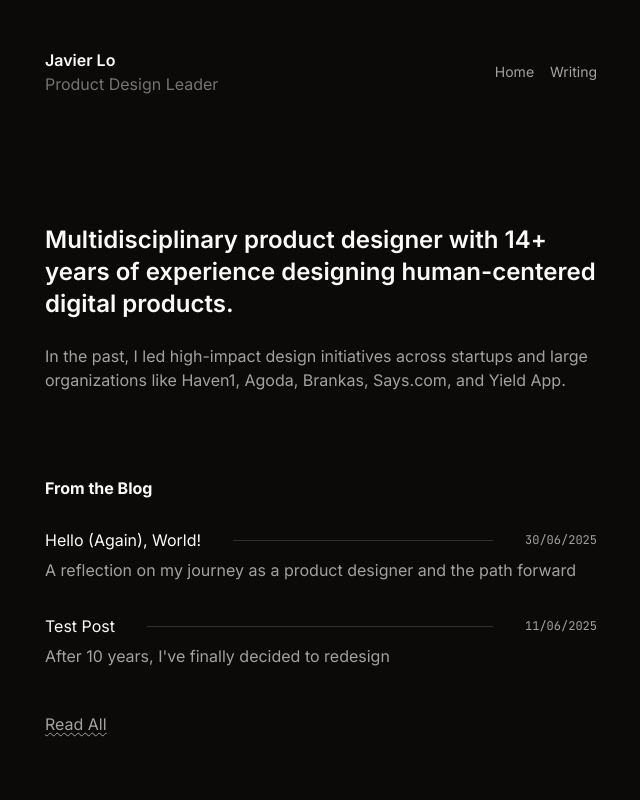
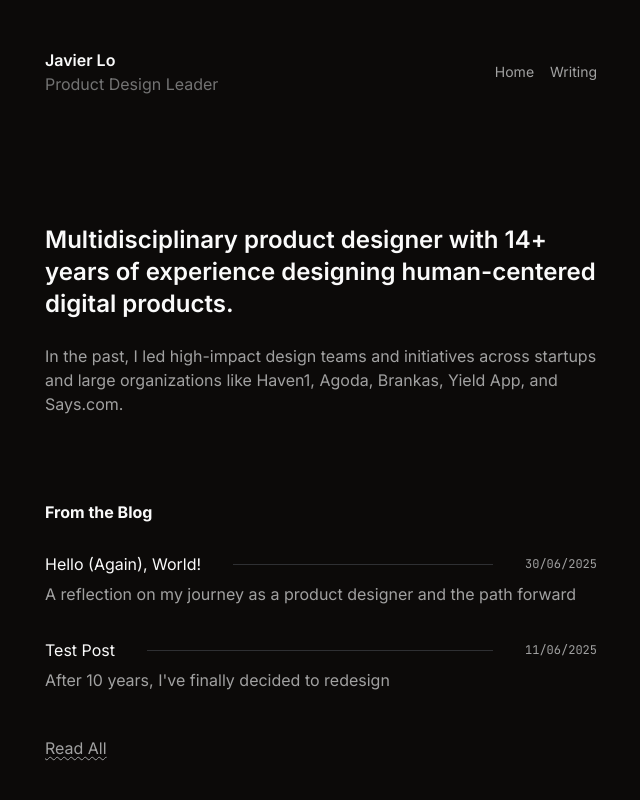
Before and after one commit to javierlocp/Personal-site, a React (Vite) app: page / in a window 1280 px wide. Shown: the top 800 px of the page, without its empty margins (319-959 px from the left). Built offline with nearby package versions, Linux system fonts and the light colour scheme.

Commit message:
update README

```diff
--- a/src/pages/Home.jsx
+++ b/src/pages/Home.jsx
@@ -7,7 +7,7 @@ const Home = () => {
         {/* <h1>Multidisciplinary product designer with 14+ years of experience bridging strategy,
           UX, and visual design to craft user-first digital products.</h1> */}
         <h1 className="text-pretty">Multidisciplinary product designer with 14+ years of experience designing human-centered digital products.</h1>
-        <p>In the past, I led high-impact design initiatives across startups and large organizations like Haven1, Agoda, Brankas, Says.com, and Yield App.</p>
+        <p>In the past, I led high-impact design teams and initiatives across startups and large organizations like Haven1, Agoda, Brankas, Yield App, and Says.com.</p>
       </div>
 
       <BlogPreview />
```
Also changed, not shown: 1 other file (tests, documents, lock files or other folders).
